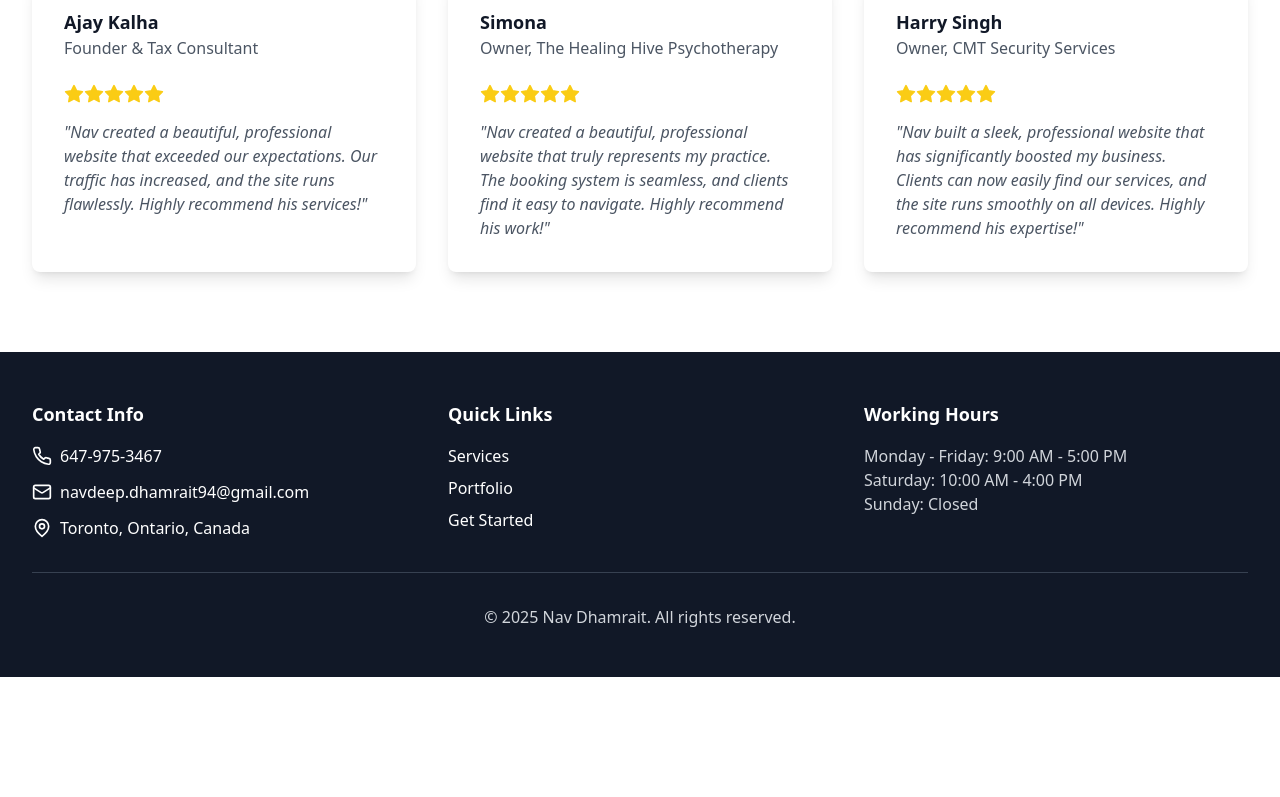
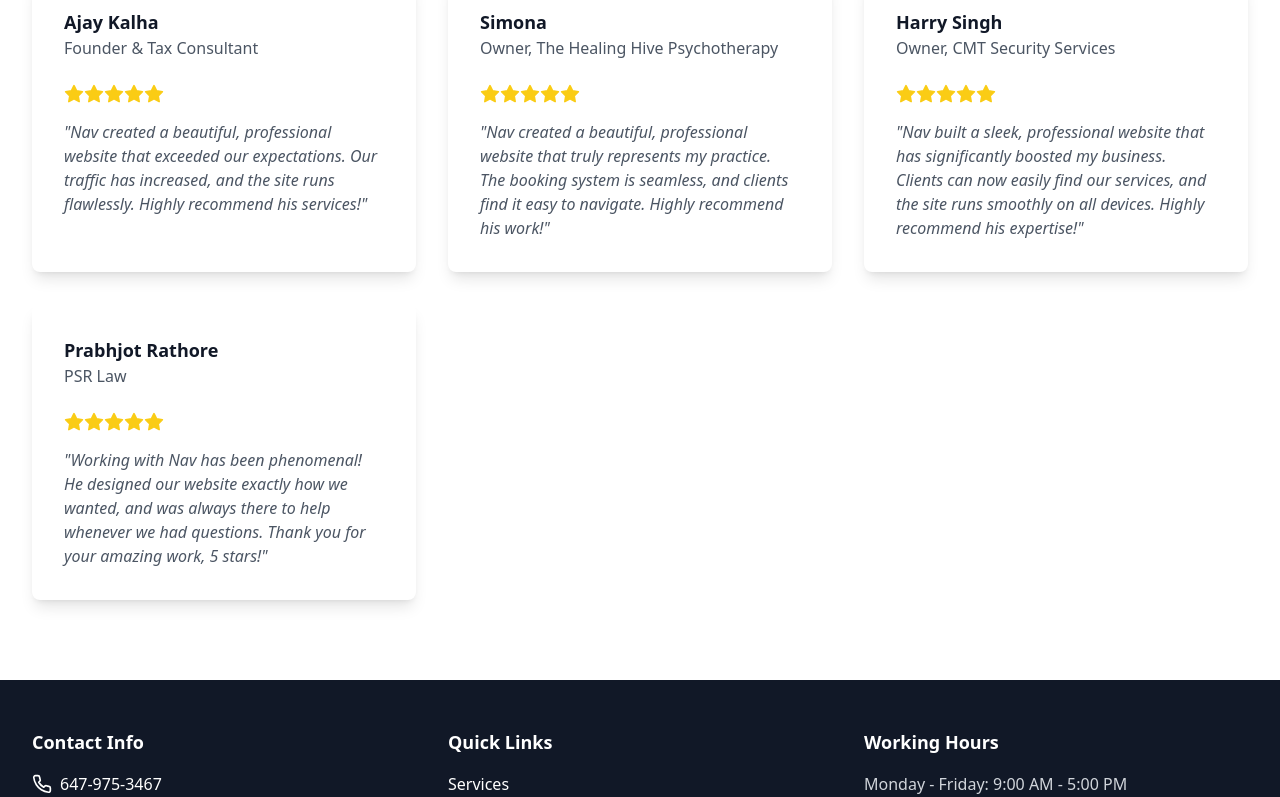
Before and after one commit to nav-commits/WebsiteBusiness, a React (Vite) app: page /testimonials in a window 1280 px wide. Shown: the part 504-1301 px from the top of the page. Before the commit the page ends 1181 px from the top, so only its background shows below. Built offline with nearby package versions, Linux system fonts and the light colour scheme.

Commit message:
added one more test

```diff
--- a/src/pages/Testimonials.tsx
+++ b/src/pages/Testimonials.tsx
@@ -18,6 +18,12 @@ const Testimonials = () => {
       name: "Harry Singh",
       role: "Owner, CMT Security Services",
       content: "Nav built a sleek, professional website that has significantly boosted my business. Clients can now easily find our services, and the site runs smoothly on all devices. Highly recommend his expertise!",
+      rating: 5
+    },
+    {
+      name: "Prabhjot Rathore",
+      role: "PSR Law",
+      content: "Working with Nav has been phenomenal! He designed our website exactly how we wanted, and was always there to help whenever we had questions. Thank you for your amazing work, 5 stars!",
       rating: 5
     }
   ];
```
